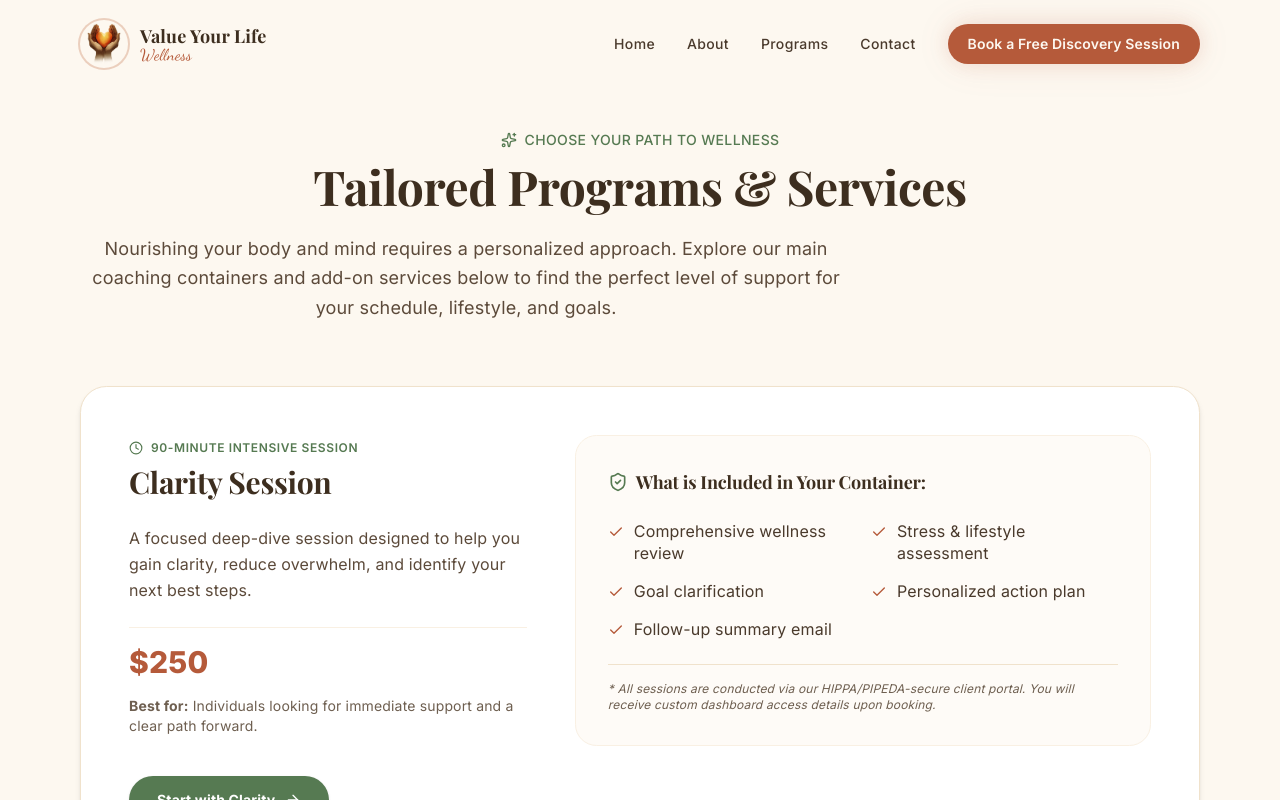
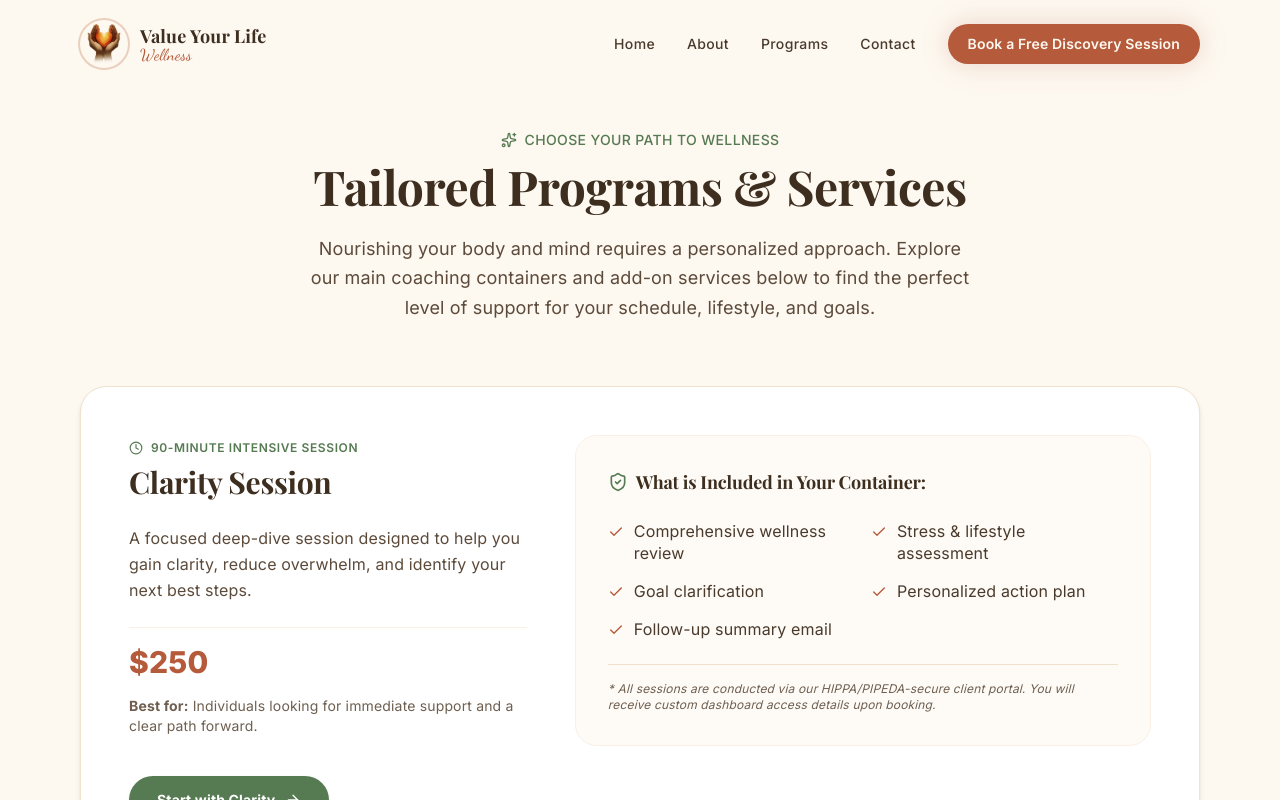
Before and after one commit to Wheelers-Media/Value-Your-Life, a Next.js app: page /programs in a window 1280 px wide. Shown: the top 800 px of the page. Built offline with nearby package versions, Linux system fonts and the light colour scheme; a web font is replaced by a local one.

Commit message:
Center programs description and align services card heights & buttons

```diff
--- a/src/app/programs/page.tsx
+++ b/src/app/programs/page.tsx
@@ -22,7 +22,7 @@ export default function ProgramsPage() {
         <h1 className="font-serif font-bold text-4xl md:text-5xl text-earth-800 mb-6">
           Tailored Programs & Services
         </h1>
-        <p className="text-earth-600 text-lg leading-relaxed">
+        <p className="text-earth-600 text-lg leading-relaxed text-center mx-auto max-w-2xl">
           Nourishing your body and mind requires a personalized approach. Explore our main coaching containers and add-on services below to find the perfect level of support for your schedule, lifestyle, and goals.
         </p>
       </div>
--- a/src/components/sections/ServicesOverview.tsx
+++ b/src/components/sections/ServicesOverview.tsx
@@ -48,7 +48,7 @@ export default function ServicesOverview() {
             <Card
               key={program.id}
               id={`program-card-${program.id}`}
-              className={`relative group border transition-all duration-500 hover:-translate-y-2 ${
+              className={`relative group border transition-all duration-500 hover:-translate-y-2 flex flex-col h-full ${
                 program.featured
                   ? "bg-gradient-to-b from-terracotta-500 to-terracotta-600 text-sand-50 border-terracotta-600 shadow-xl shadow-terracotta-500/20 scale-[1.02] md:scale-105"
                   : "bg-white/80 backdrop-blur-sm border-sand-200 hover:border-terracotta-300/50 hover:shadow-xl hover:shadow-earth-800/5"
@@ -99,7 +99,7 @@ export default function ServicesOverview() {
                 </div>
               </CardHeader>
 
-              <CardContent className="px-7 pb-4">
+              <CardContent className="px-7 pb-4 flex-grow">
                 <p
                   className={`text-sm leading-relaxed mb-6 ${
                     program.featured
@@ -133,7 +133,7 @@ export default function ServicesOverview() {
                 </ul>
               </CardContent>
 
-              <CardFooter className="px-7 pb-8 pt-4">
+              <CardFooter className="px-7 pb-8 pt-4 mt-auto">
                 <a
                   href={CONTACT.bookingUrl}
                   target="_blank"
```
